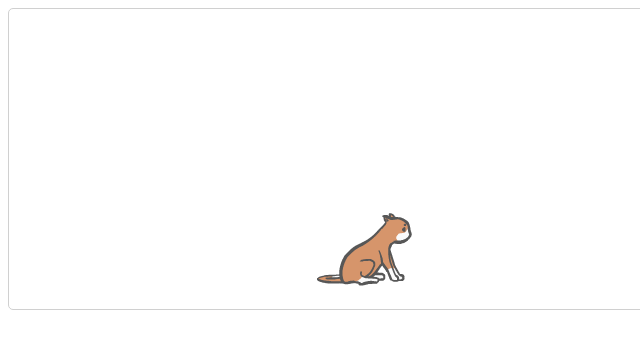
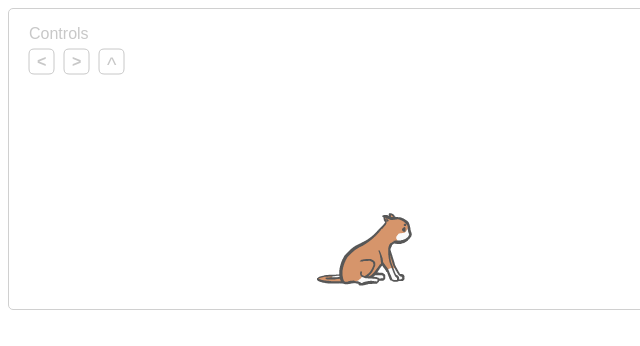
Before and after one commit to Patrick-Sun/Cat, a plain HTML site: page index.html in a window 1280 px wide. Shown: the full height of the page, 0-640 px from the left. Drawn offline with Linux system fonts and the light colour scheme.

Commit message:
Update index.html

```diff
--- a/index.html
+++ b/index.html
@@ -90,6 +90,20 @@
     function reDraw() {
         //clear canvas
 		ctx.clearRect(0,0,width,height)
+
+		//draw instructions
+		ctx.strokeStyle = "rgb(200, 200, 200)"
+		roundRect(ctx, 20, 40, 25, 25)
+		roundRect(ctx, 55, 40, 25, 25)
+		roundRect(ctx, 90, 40, 25, 25)
+		ctx.font = "16px Arial"
+		ctx.fillStyle = "rgb(200, 200, 200)";
+		ctx.fillText("Controls",20, 30);
+		ctx.font = "bold 16px Arial"
+		ctx.fillText("<",28,58);
+		ctx.fillText(">",63,58);
+		ctx.font = "20px Arial"
+		ctx.fillText("^",98,63);
 
 		//draw ui
 		// if (controller.left.active) {
```
